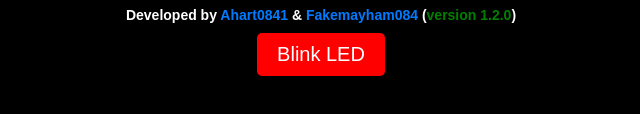
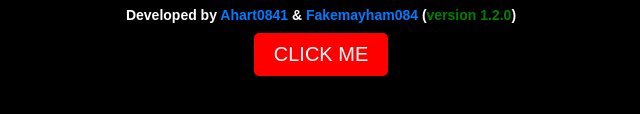
Before and after one commit to Ahart0841/web-to-car-horn.github.io, a plain HTML site: page index.html in a window 1280 px wide. Shown: the part 470-584 px from the top of the page, 319-959 px from the left. Drawn offline with Linux system fonts and the light colour scheme.

Commit message:
Add files via upload

```diff
--- a/index.html
+++ b/index.html
@@ -85,7 +85,7 @@
     </div>
 
     <form id="triggerForm">
-        <button type="submit">Blink LED</button>
+        <button type="submit">CLICK ME</button>
     </form>
 
     <div id="buttonMessage">The button will be back in <span id="countdownTimer">1</span> second</div>
```
